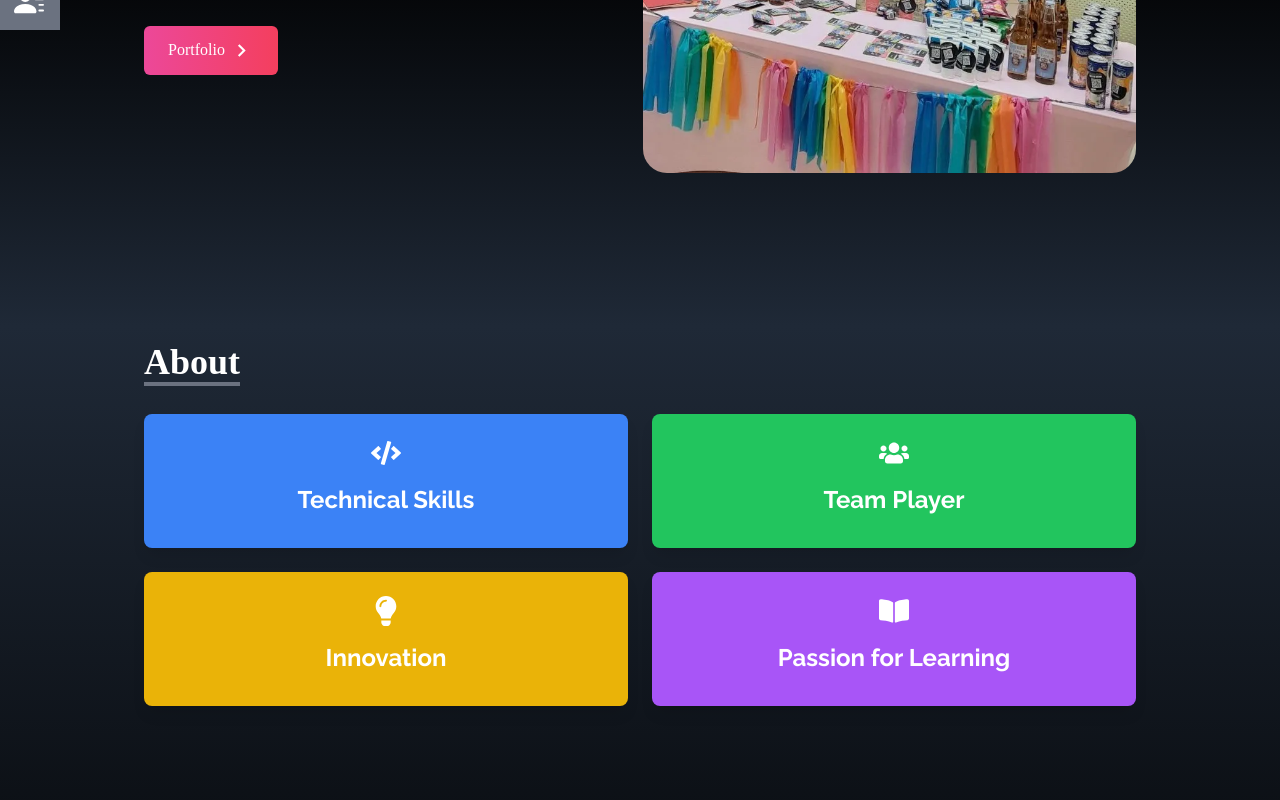
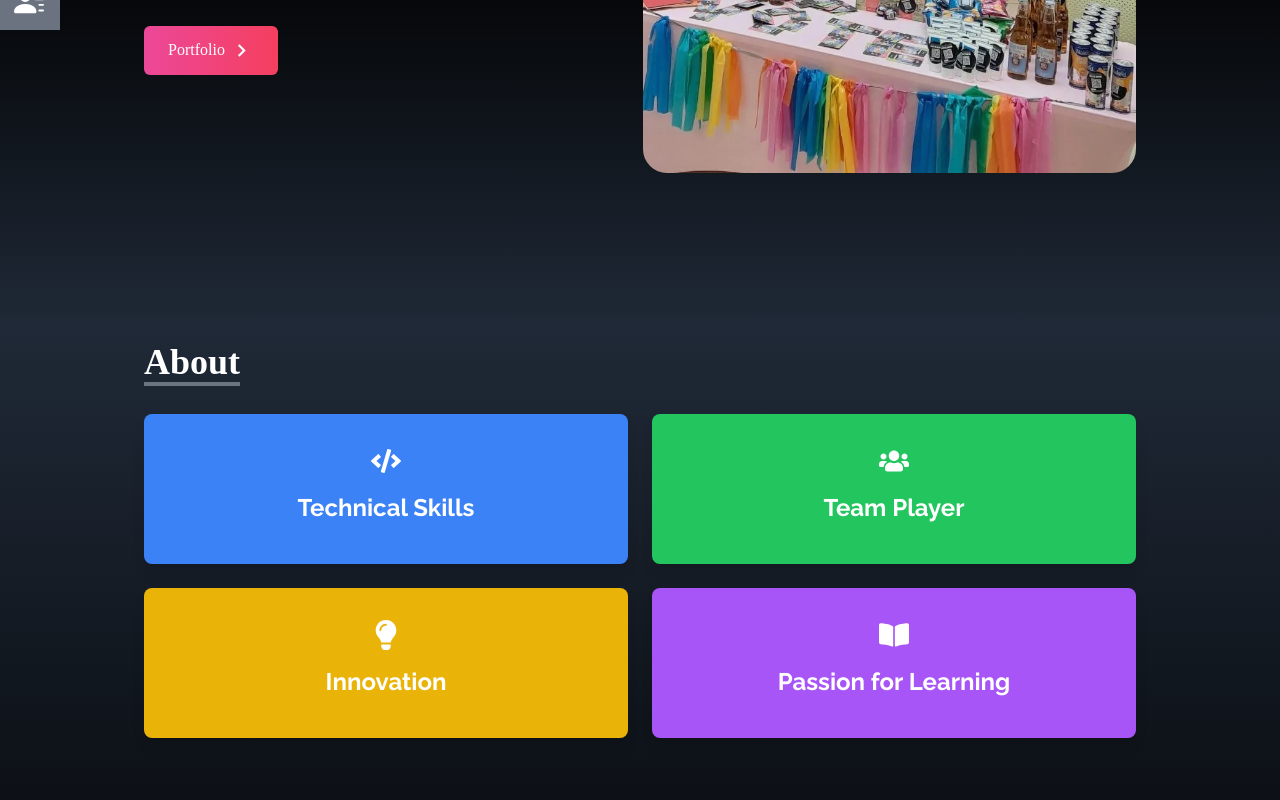
Before and after one commit to AmyLiang94/CV_Website, a React (Create React App) app: page / in a window 1280 px wide. Shown: the part 474-1274 px from the top of the page. Built offline with nearby package versions, Linux system fonts and the light colour scheme; a web font is replaced by a local one.

Commit message:
toggle update

```diff
--- a/src/components/About.jsx
+++ b/src/components/About.jsx
@@ -2,10 +2,10 @@ import React, { useState } from 'react';
 import { FaCode, FaUsers, FaLightbulb, FaBookOpen } from 'react-icons/fa';
 
 const About = () => {
-  const [activeIndex, setActiveIndex] = useState(null); // Track which section is toggled
+  const [activeIndex, setActiveIndex] = useState(null);
 
   const toggleDescription = (index) => {
-    setActiveIndex((prevIndex) => (prevIndex === index ? null : index)); // Toggle: close if clicked again, otherwise open
+    setActiveIndex((prevIndex) => (prevIndex === index ? null : index));
   };
 
   const skills = [
@@ -13,8 +13,6 @@ const About = () => {
       title: 'Technical Skills',
       description: [
         <span><strong>Proficiency:</strong> Currently working on web development projects for Northumbria University, collaborating with marketing teams to enhance user engagement. Also led the management and enhancement of the CMS backend system.</span>,
-        <span><strong>API Integration:</strong> Developed and deployed several full-stack web applications, gaining hands-on experience with projects like a money management website and a weather forecast app, showcasing strong skills in web development and RESTful API integration.</span>,
-        <span><strong>Database:</strong> Demonstrated strong database management skills through academic projects, including an Academic Staff Management System (Java, JUnit) that earned a grade of 85.5/100. Designed, implemented, and unit-tested a system for efficiently managing university staff data, showcasing practical knowledge of relational databases and SQL concepts.</span>,
       ],
       bgColor: 'bg-blue-500',
       icon: <FaCode size={30} className="text-white" />,
@@ -23,26 +21,19 @@ const About = () => {
       title: 'Team Player',
       description: [
         <span><strong>Collaborated cross-functionally</strong> with marketing, data managers to enhance website functionality and improve user engagement.</span>,
-        <span><strong>Managed and mentored team members</strong> during university events and tours as a Computer Science University Ambassador, providing guidance and maintaining a supportive, welcoming environment.</span>,
-        <span><strong>Led a project team</strong> to develop a tourist Newcastle information site, effectively coordinating tasks, managing deadlines, and ensuring smooth collaboration.</span>,
-        <span><strong>Worked as a Community Associate at Northern Stage Newcastle</strong>, collaborating with UX and design teams to enhance user experience through feedback-driven design improvements.</span>,
       ],
       bgColor: 'bg-green-500',
       icon: <FaUsers size={30} className="text-white" />,
     },
     {
       title: 'Innovation',
-      description: [
-        'User Experience Community Associate: Improved user experience by analyzing feedback and implementing design enhancements across platforms, ensuring alignment with diverse community interests.',
-      ],
+      description: ['User Experience Community Associate: Improved user experience by analyzing feedback and implementing design enhancements.'],
       bgColor: 'bg-yellow-500',
       icon: <FaLightbulb size={30} className="text-white" />,
     },
     {
       title: 'Passion for Learning',
-      description: [
-        'Certifications: Earned certifications in software development and Generative AI from Microsoft, Google, and LinkedIn, alongside completing the HackerRank Java Challenges, showcasing my commitment to expanding my technical expertise.',
-      ],
+      description: ['Certifications: Earned certifications in software development and Generative AI from Microsoft, Google, and LinkedIn.'],
       bgColor: 'bg-purple-500',
       icon: <FaBookOpen size={30} className="text-white" />,
     },
@@ -54,24 +45,26 @@ const About = () => {
         <div className="pb-8">
           <p className="text-4xl font-bold inline border-b-4 border-gray-500 font-signature">About</p>
         </div>
+
         <div className="grid grid-cols-1 sm:grid-cols-2 md:grid-cols-2 gap-6">
           {skills.map((skill, index) => (
             <div
               key={index}
-              className={`${skill.bgColor} p-6 rounded-lg shadow-lg text-center transform transition duration-300 hover:scale-105`}
-              onClick={() => toggleDescription(index)} // Trigger toggle on entire section click
+              className={`${skill.bgColor} p-6 rounded-lg shadow-lg transform transition duration-300 hover:scale-105 cursor-pointer`}
+              onClick={() => toggleDescription(index)}
+              style={{ minHeight: '150px' }} // 控制區塊高度
             >
-              <div className="flex justify-center mb-4">{skill.icon}</div>
-              <h3 className="text-2xl font-bold mb-2 cursor-pointer">
-                {skill.title}
-              </h3>
-              {activeIndex === index && ( // Conditionally render description if this section is active
-                <ul className="text-gray-100 text-left list-disc list-inside">
-                  {skill.description.map((item, i) => (
-                    <li key={i}>{item}</li>
-                  ))}
-                </ul>
-              )}
+              <div className="flex flex-col items-center justify-center h-full">
+                <div className="mb-4">{skill.icon}</div>
+                <h3 className="text-2xl font-bold mb-2">{skill.title}</h3>
+                {activeIndex === index && (
+                  <ul className="text-gray-100 text-left list-disc list-inside mt-4">
+                    {skill.description.map((item, i) => (
+                      <li key={i}>{item}</li>
+                    ))}
+                  </ul>
+                )}
+              </div>
             </div>
           ))}
         </div>
```
